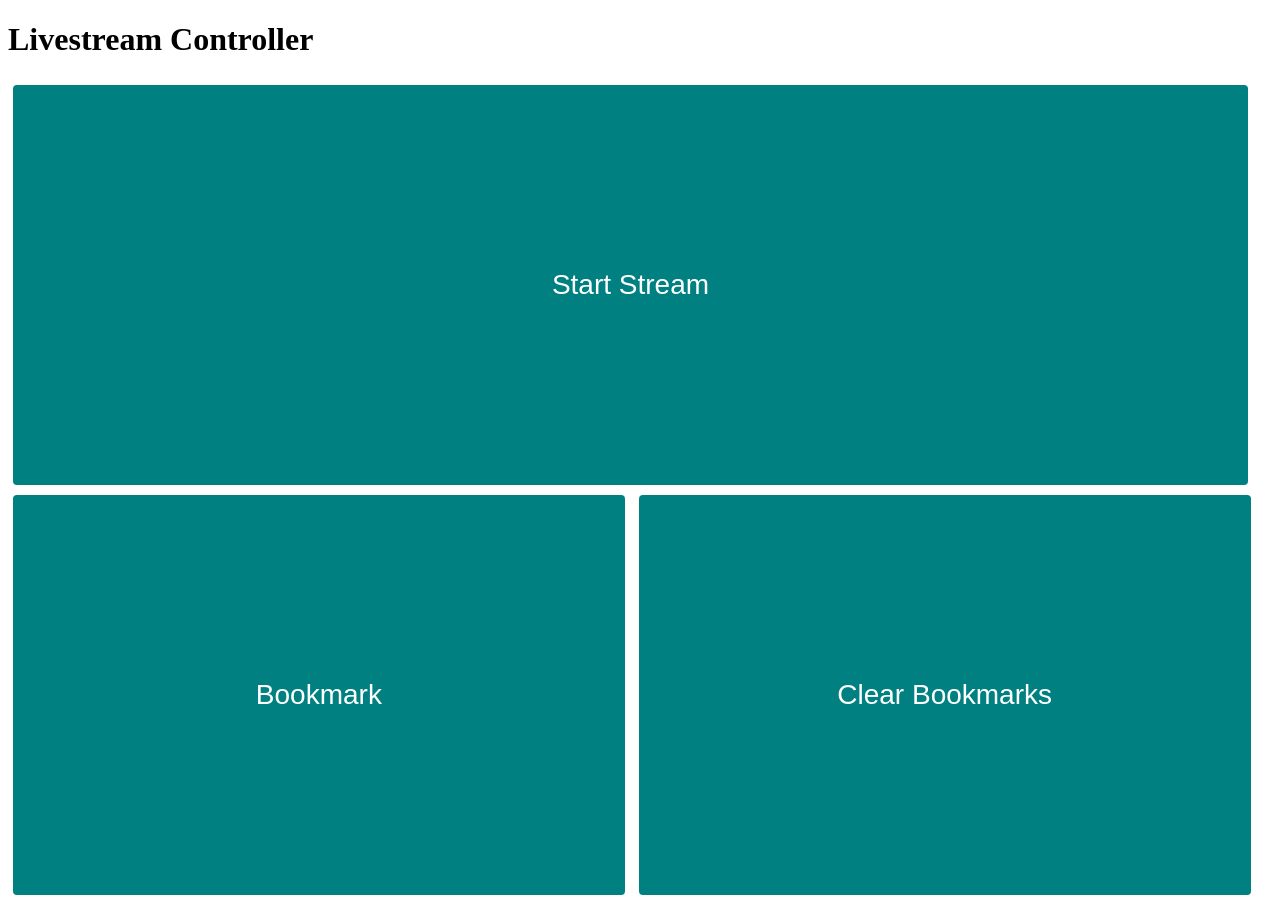
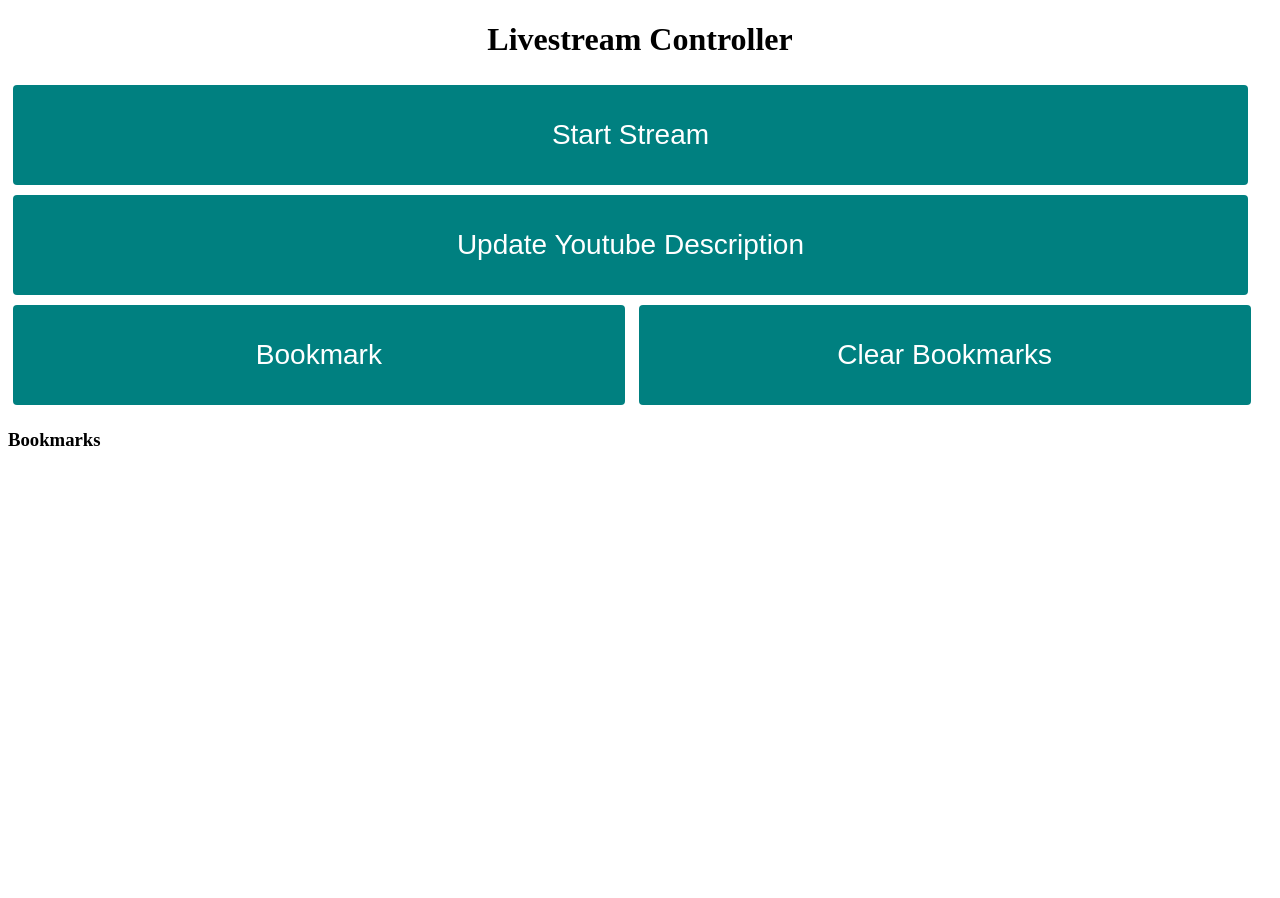
Before and after one commit to MVHSIgnition/mvlecture, a website: page docs/oauth2callback.html in a window 1280 px wide. Shown: the top 898 px of the page. After the commit the page ends 800 px from the top, so only its background shows below. Drawn offline with Linux system fonts and the light colour scheme.

Commit message:
final little things

```diff
--- a/docs/oauth2callback.html
+++ b/docs/oauth2callback.html
@@ -2,6 +2,9 @@
 <html>
 <head>
 	<style>
+	.h1{
+	  text-align: center;
+	}
 	.button {
 	  display: inline-block;
 	  border-radius: 4px;
@@ -12,7 +15,7 @@
 	  font-size: 28px;
 	  /*padding: 20px;*/
 	  width: 48.4%;
-	  height: 400px;
+	  height: 100px;
 	  transition: all 0.5s;
 	  cursor: pointer;
 	  margin: 5px;
@@ -52,7 +55,7 @@
 	  font-size: 28px;
 	  padding: 20px;
 	  width: 97.7%;
-	  height: 400px;
+	  height: 100px;
 	  transition: all 0.5s;
 	  cursor: pointer;
 	  margin: 5px;
@@ -89,11 +92,11 @@
     <meta name="viewport" content="width=device-width, initial-scale=1">
 </head>
 <body>
-    <h1>Livestream Controller</h1>
+    <h1 class = "h1">Livestream Controller</h1>
     <button class = "button1" onclick="startEndStream()" style="vertical-align:middle"><span>Start Stream</span></button>
-    <button class = "button" onclick="markTimestamp()" style="vertical-align:middle"><span>Bookmark</span></button>
+    <button class = "button1" onclick="updateYoutubeDescription()" style="vertical-align:middle"><span>Update Youtube Description</span></button>
+        <button class = "button" onclick="markTimestamp()" style="vertical-align:middle"><span>Bookmark</span></button>
     <button class = "button" onclick="clearBookmarks()" style="vertical-align:middle"><span>Clear Bookmarks</span></button>
-    <button class = "button1" onclick="updateYoutubeDescription()" style="vertical-align:middle"><span>Update Youtube Description</span></button>
     <p id="error" style="color:red"></p>
     <p id="success" style="color:green"></p>
 
```
